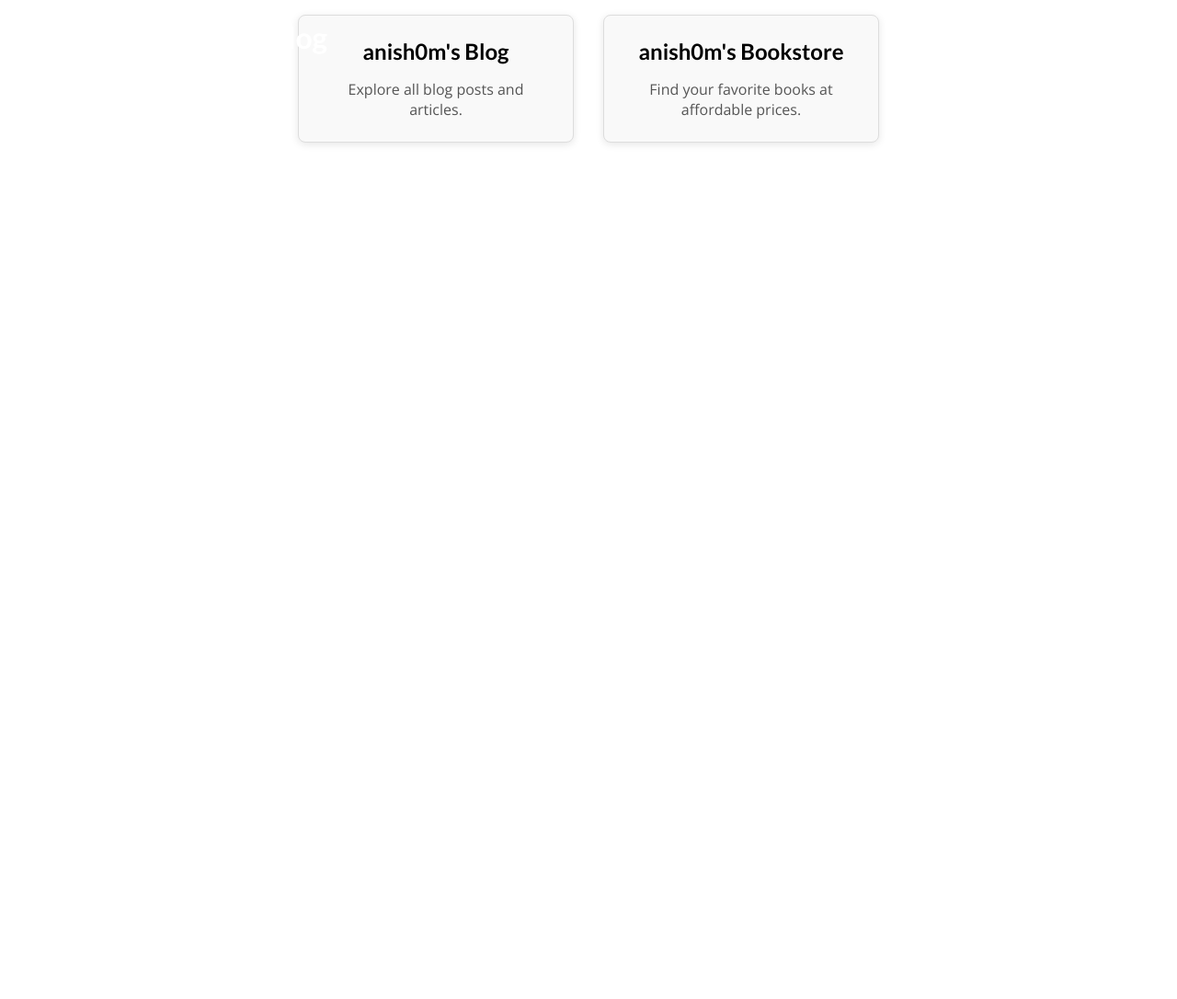
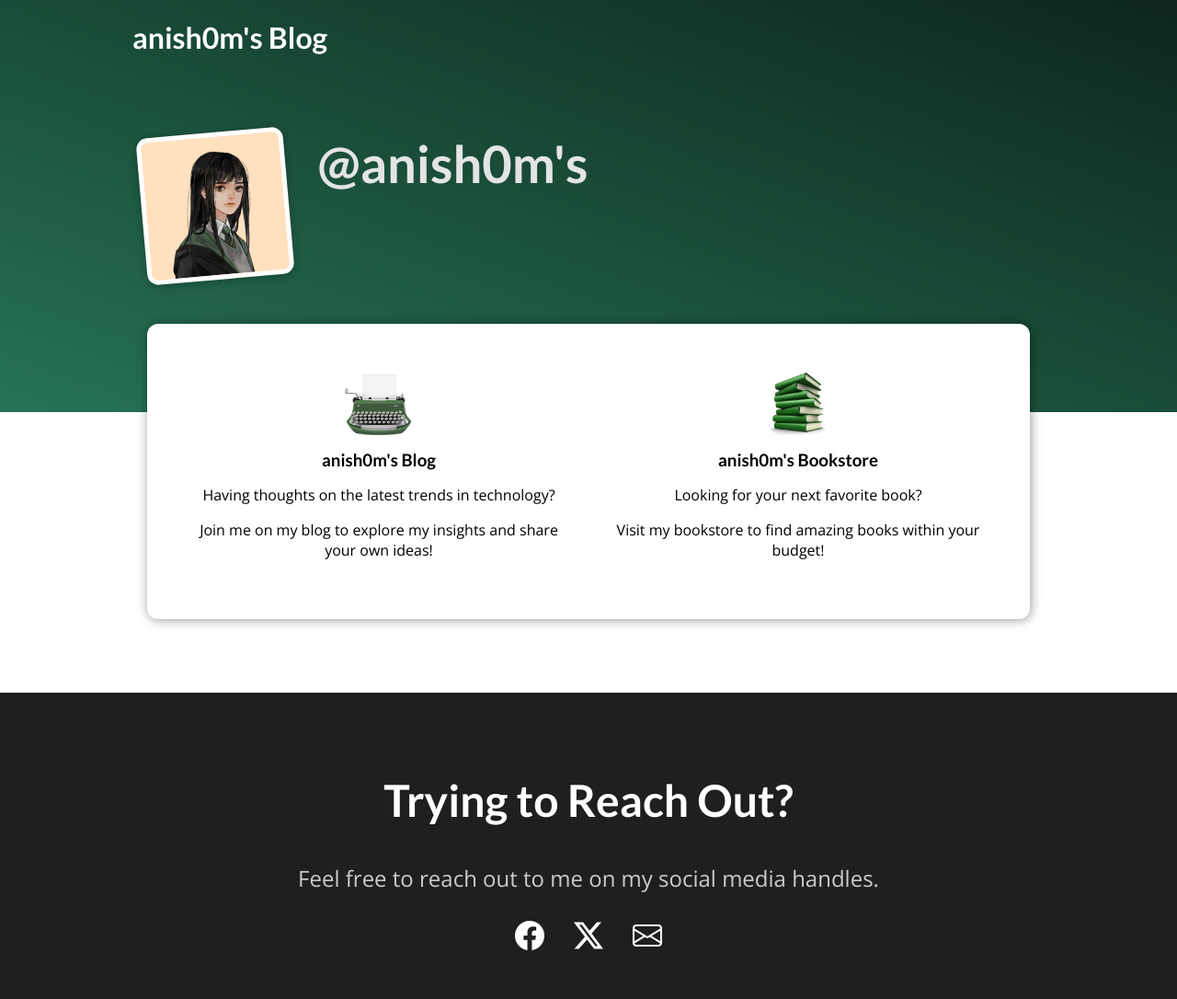
Before and after one commit to anish0m/anish0ms-site, a Django app: page / in a window 1280 px wide. Shown: the whole page at 92% size. Before the commit the page ends 157 px from the top, so only its background shows below. Run offline with Django 5.2, Linux system fonts and the light colour scheme.

Commit message:
Enhance HTML structure for better content presentation.

```diff
--- a/anish0m/static/anish0m/index.css
+++ b/anish0m/static/anish0m/index.css
@@ -1,57 +1,121 @@
+#welcome {
+  background: linear-gradient(to right top, #267355, #0D261C);
+  padding: 6rem 12%;
+}
+
+#welcome header {
+  display: flex;
+  align-items: flex-start;
+  margin: 3rem auto;
+}
+
+#welcome img {
+  width: 10rem;
+  height: 10rem;
+  object-fit: cover;
+  object-position: top;
+  border: 5px solid white;
+  border-radius: 12px;
+  background-color: #ffe1bf;
+  transform: rotateZ(-5deg);
+  box-shadow: 0 2px 8px rgba(0, 0, 0, 0.25);
+}
+
+#welcome h2 {
+  font-size: 3.5rem;
+  margin: 0 0 0 2rem;
+  color: #e4e4e4;
+  width: 10rem;
+}
+
+#my-contents {
+  background-color: white;
+  padding: 2rem;
+  border-radius: 12px;
+  width: 60rem;
+  margin: -6rem auto 2rem auto;
+  box-shadow: 1px 1px 12px rgba(0, 0, 0, 0.4);
+}
+
+#my-contents h2 {
+  text-align: center;
+}
+
 #my-contents ul {
   list-style: none;
+  margin: 0;
   padding: 0;
   display: flex;
-  gap: 2rem;
-  justify-content: center;
+  gap: 1rem;
 }
 
 #my-contents li {
   flex: 1;
-  max-width: 300px;
+}
+
+#my-contents article {
+  display: flex;
+  flex-direction: column;
+  align-items: center;
+  text-align: center;
 }
 
 #my-contents a {
   text-decoration: none;
-  color: inherit;
+  color: black;
+  transition: all 0.2s ease;
+  padding: 1rem;
 }
 
-.card {
-  background-color: #f9f9f9;
-  border: 1px solid #ddd;
-  border-radius: 8px;
-  padding: 1.5rem;
-  text-align: center;
-  box-shadow: 0 2px 8px rgba(0, 0, 0, 0.1);
-  transition: transform 0.2s, box-shadow 0.2s, background-color 0.2s, color 0.2s;
+#my-contents a:hover,
+#my-contents a:active {
+  transform: scale(1.1);
+  background-color: #0D261C;
+  color: white;
 }
 
-.card:hover {
-  transform: scale(1.1); /* Scale the card slightly */
-  background-color: #0D261C; /* Change background color to match the hover effect */
-  color: white; /* Change text color to white */
-  box-shadow: 0 4px 16px rgba(0, 0, 0, 0.2); /* Add a stronger shadow */
+#my-contents img {
+  width: 5rem;
+  height: 5rem;
+  object-fit: cover;
+  border-radius: 50%;
 }
 
-.card:hover h3,
-.card:hover p {
-  color: white; /* Ensure text inside the card changes to white */
+#my-contents h3 {
+  margin: 0.25rem 0;
 }
 
-.card img {
-  width: 50px;
-  height: 50px;
-  margin-bottom: 1rem;
-  border-radius: 50%; /* Keep the circular image style */
+#about {
+  text-align: center;
+  padding: 3rem;
+  background-color: #1f1f1f;
+  margin-top: 5rem;
 }
 
-.card h3 {
-  margin: 0 0 1rem 0;
-  font-size: 1.5rem;
-  color: black; /* Default text color */
+#about h2 {
+  font-size: 3rem;
+  color: white;
 }
 
-.card p {
-  margin: 0;
-  color: #555; /* Default text color */
+#about p {
+  font-size: 1.5rem;
+  color: #ccc;
 }
+
+#about div {
+  display: flex;
+  justify-content: center;
+  gap: 2rem;
+  margin-top: 1rem;
+}
+
+#about a {
+  color: white;
+  font-size: 2rem;
+  text-decoration: none;
+  transition: transform 0.2s ease;
+}
+
+#about a:hover {
+  transform: scale(1.2);
+}
--- a/anish0m/templates/anish0m/index.html
+++ b/anish0m/templates/anish0m/index.html
@@ -10,24 +10,48 @@
 {% endblock  %}
 
 {% block content %}
+  <section id="welcome">
+    <header>
+      <img src="{% static "blog/images/anish0m.png" %}" alt="anish0m - The Owner"/>
+      <h2>@anish0m's</h2>
+    </header>
+  </section>
   <section id="my-contents">
     <ul>
       <li>
+        <article>
           <a href="{% url 'starting-page-blog' %}">
-          <div class="card">
-            <h3>anish0m's Blog</h2>
-            <p>Explore all blog posts and articles.</p>
+            <img src="{% static 'anish0m/images/blog.jpg' %}" alt="anish0m's blog"/>
+            <div class="description">
+              <h3>anish0m's Blog</h3>
+              <p>Having thoughts on the latest trends in technology?</p>
+              <p>Join me on my blog to explore my insights and share your own ideas!</p>
             </div>
           </a>
+        </article>
       </li>
       <li>
+        <article>
           <a href="{% url 'starting-page-bookstore' %}">
-          <div class="card">
-            <h3>anish0m's Bookstore</h2>
-            <p>Find your favorite books at affordable prices.</p>
+            <img src="{% static 'anish0m/images/bookstore.jpg' %}" alt="anish0m's bookstore"/>
+            <div class="description">
+              <h3>anish0m's Bookstore</h3>
+              <p>Looking for your next favorite book?</p>
+              <p>Visit my bookstore to find amazing books within your budget!</p>
             </div>
           </a>
+        </article>
       </li>
     </ul>
   </section>
+
+  <section id="about">
+    <h2>Trying to Reach Out?</h2>
+    <p>Feel free to reach out to me on my social media handles.</p>
+    <div>
+      <a href="https://www.facebook.com/mohsina452" class="bi bi-facebook"></a>
+      <a href="https://www.x.com/anish0m" class="bi bi-twitter-x"></a>
+      <a href="mailto:mohsina.tabassum.rifa@gmail.com" class="bi bi-envelope"></a>
+    </div>
+  </section>
 {% endblock %}
--- a/templates/base.html
+++ b/templates/base.html
@@ -8,6 +8,7 @@
   <title>{% block title %}{% endblock %}</title>
   <link rel="icon" type="image/x-icon" href="{% static 'favicon.png' %}">
   <link rel="stylesheet" href="{% static "app.css" %}"/>
+  <link href="https://cdn.jsdelivr.net/npm/bootstrap-icons/font/bootstrap-icons.css" rel="stylesheet">
   {% block css_files %}{% endblock %}
 </head>
 <body>
```
Lines whose indentation alone changed are shown as unchanged.
